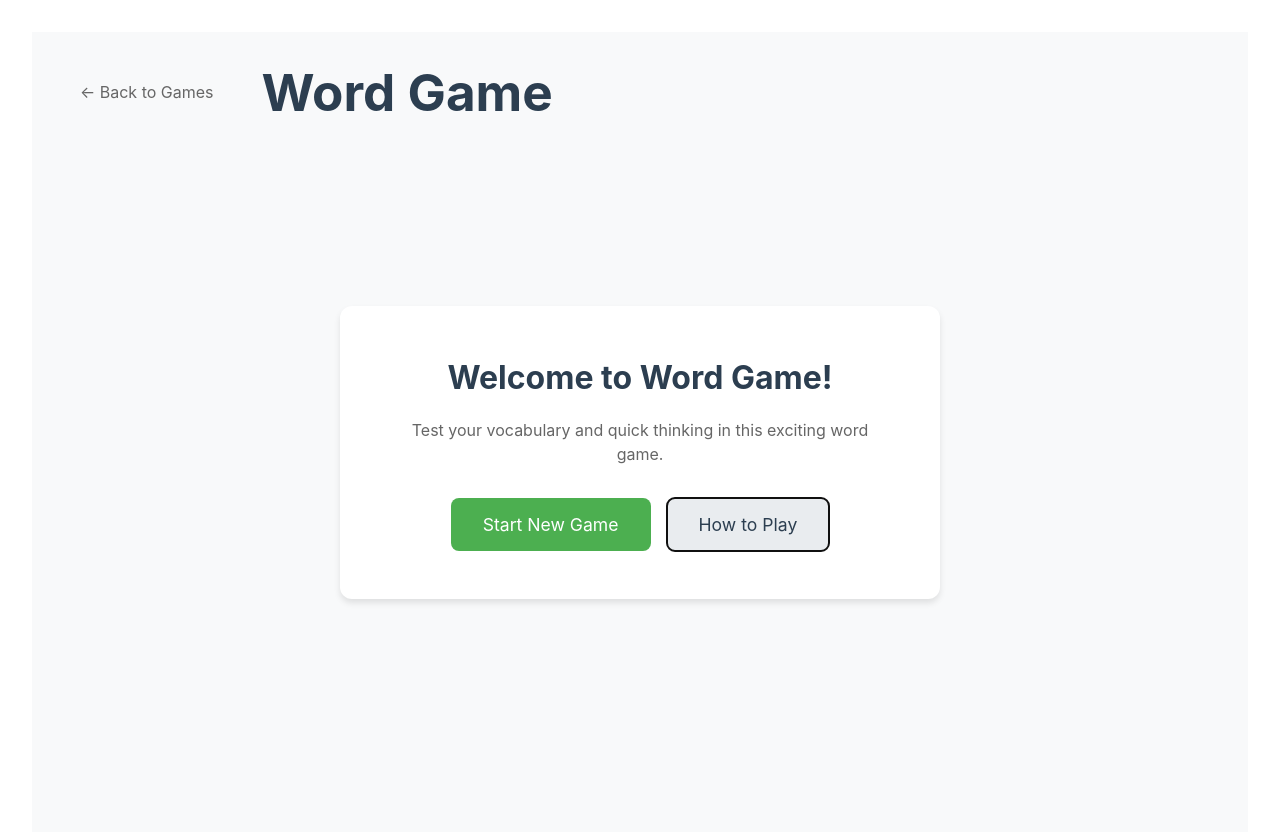
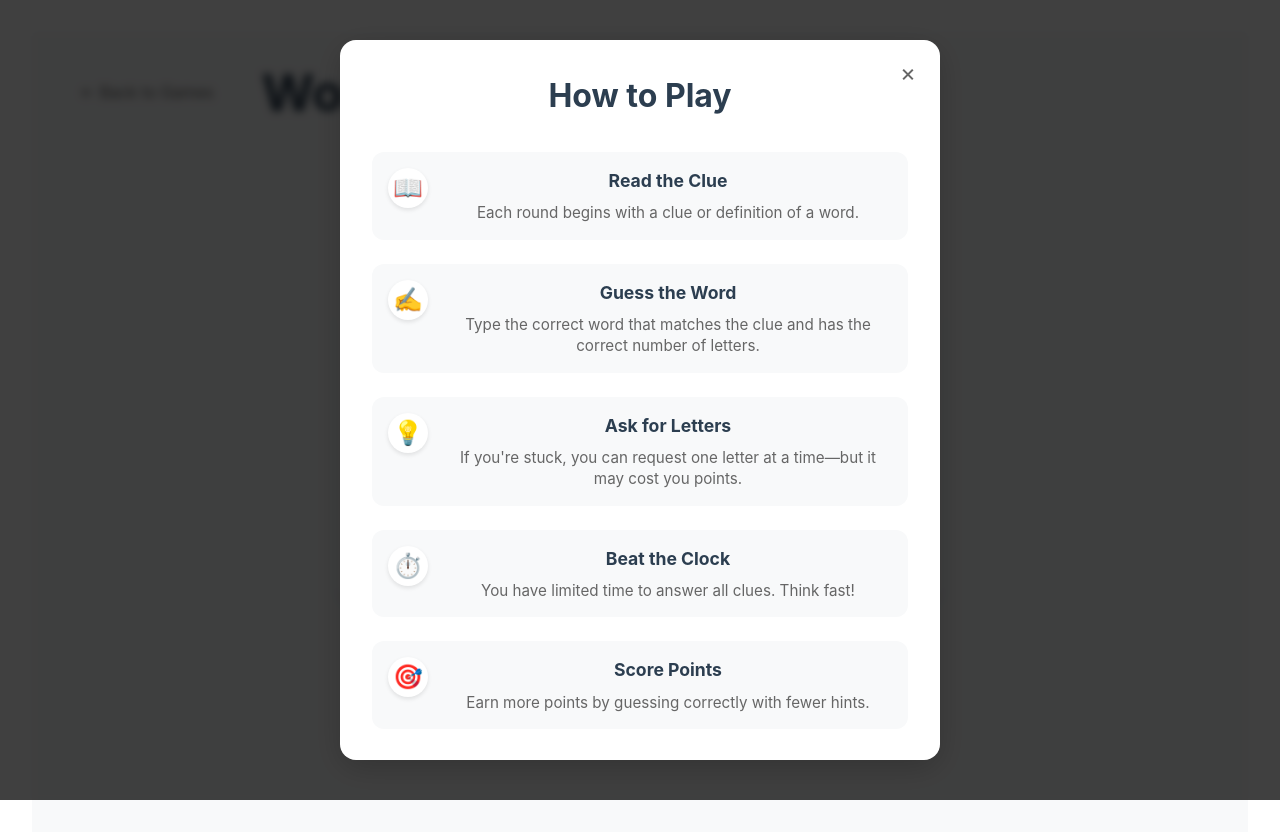
Before and after one commit to ProgSedo/games, a React (Vite) app in the folder frontend/: page /games/word-game in a window 1280 px wide. Both pictures are taken after a click on the button "How to Play". Shown: the top 838 px of the page. Built offline with nearby package versions, Linux system fonts and the light colour scheme.

Commit message:
how to play word Game

```diff
--- a/frontend/src/games/word-game/WordGame.jsx
+++ b/frontend/src/games/word-game/WordGame.jsx
@@ -1,7 +1,11 @@
+import { useState } from 'react';
 import { Link } from 'react-router-dom';
 import styles from './WordGame.module.css';
+import RulesModal from './components/RulesModal';
 
 export default function WordGame() {
+  const [showRules, setShowRules] = useState(false);
+
   return (
     <div className={styles.container}>
       <header className={styles.header}>
@@ -20,12 +24,17 @@ export default function WordGame() {
             <button className={styles.playButton}>
               Start New Game
             </button>
-            <button className={styles.rulesButton}>
+            <button
+              className={styles.rulesButton}
+              onClick={() => setShowRules(true)}
+            >
               How to Play
             </button>
           </div>
         </div>
       </div>
+
+      {showRules && <RulesModal onClose={() => setShowRules(false)} />}
     </div>
   );
 }
--- /dev/null
+++ b/frontend/src/games/word-game/components/RulesModal.jsx
@@ -0,0 +1,60 @@
+import styles from './RulesModal.module.css';
+
+export default function RulesModal({ onClose }) {
+  return (
+    <div className={styles.modalOverlay} onClick={onClose}>
+      <div className={styles.modalContent} onClick={e => e.stopPropagation()}>
+        <button className={styles.closeButton} onClick={onClose}>×</button>
+
+        <h2>How to Play</h2>
+
+        <div className={styles.rulesContainer}>
+          <div className={styles.ruleItem}>
+            <div className={styles.ruleIcon}>📖</div>
+            <div className={styles.ruleText}>
+              <h3>Read the Clue</h3>
+              <p>Each round begins with a clue or definition of a word.</p>
+            </div>
+          </div>
+
+          <div className={styles.ruleItem}>
+            <div className={styles.ruleIcon}>✍️</div>
+            <div className={styles.ruleText}>
+              <h3>Guess the Word</h3>
+              <p>Type the correct word that matches the clue and has the correct number of letters.</p>
+            </div>
+          </div>
+
+          <div className={styles.ruleItem}>
+            <div className={styles.ruleIcon}>💡</div>
+            <div className={styles.ruleText}>
+              <h3>Ask for Letters</h3>
+              <p>If you're stuck, you can request one letter at a time—but it may cost you points.</p>
+            </div>
+          </div>
+
+          <div className={styles.ruleItem}>
+            <div className={styles.ruleIcon}>⏱️</div>
+            <div className={styles.ruleText}>
+              <h3>Beat the Clock</h3>
+              <p>You have limited time to answer all clues. Think fast!</p>
+            </div>
+          </div>
+
+          <div className={styles.ruleItem}>
+            <div className={styles.ruleIcon}>🎯</div>
+            <div className={styles.ruleText}>
+              <h3>Score Points</h3>
+              <p>Earn more points by guessing correctly with fewer hints.</p>
+            </div>
+          </div>
+        </div>
+
+        <div className={styles.footer}>
+          <p className={styles.readyText}>Ready to test your vocabulary? Let's play!</p>
+          <button className={styles.startButton} onClick={onClose}>Got it!</button>
+        </div>
+      </div>
+    </div>
+  );
+}
--- /dev/null
+++ b/frontend/src/games/word-game/components/RulesModal.module.css
@@ -0,0 +1,155 @@
+.modalOverlay {
+  position: fixed;
+  top: 0;
+  left: 0;
+  right: 0;
+  bottom: 0;
+  background-color: rgba(0, 0, 0, 0.75);
+  display: flex;
+  justify-content: center;
+  align-items: center;
+  z-index: 1000;
+  backdrop-filter: blur(4px);
+}
+
+.modalContent {
+  background: white;
+  border-radius: 16px;
+  padding: 2rem;
+  max-width: 600px;
+  width: 90%;
+  max-height: 90vh;
+  overflow-y: auto;
+  position: relative;
+  box-shadow: 0 8px 32px rgba(0, 0, 0, 0.2);
+}
+
+.closeButton {
+  position: absolute;
+  top: 1rem;
+  right: 1rem;
+  background: none;
+  border: none;
+  font-size: 1.5rem;
+  color: #666;
+  cursor: pointer;
+  width: 32px;
+  height: 32px;
+  border-radius: 16px;
+  display: flex;
+  align-items: center;
+  justify-content: center;
+  transition: background-color 0.2s;
+}
+
+.closeButton:hover {
+  background-color: #f0f0f0;
+}
+
+.modalContent h2 {
+  text-align: center;
+  color: #2c3e50;
+  margin-bottom: 2rem;
+  font-size: 2rem;
+}
+
+.rulesContainer {
+  display: flex;
+  flex-direction: column;
+  gap: 1.5rem;
+}
+
+.ruleItem {
+  display: flex;
+  gap: 1rem;
+  align-items: flex-start;
+  padding: 1rem;
+  border-radius: 12px;
+  background-color: #f8f9fa;
+  transition: transform 0.2s;
+}
+
+.ruleItem:hover {
+  transform: translateX(8px);
+}
+
+.ruleIcon {
+  font-size: 1.5rem;
+  min-width: 40px;
+  height: 40px;
+  background: white;
+  border-radius: 20px;
+  display: flex;
+  align-items: center;
+  justify-content: center;
+  box-shadow: 0 2px 4px rgba(0, 0, 0, 0.1);
+}
+
+.ruleText {
+  flex: 1;
+}
+
+.ruleText h3 {
+  color: #2c3e50;
+  margin: 0 0 0.5rem;
+  font-size: 1.1rem;
+}
+
+.ruleText p {
+  color: #666;
+  margin: 0;
+  line-height: 1.4;
+  font-size: 0.95rem;
+}
+
+.footer {
+  margin-top: 2rem;
+  text-align: center;
+}
+
+.readyText {
+  color: #2c3e50;
+  font-weight: 500;
+  margin-bottom: 1rem;
+}
+
+.startButton {
+  background: #4CAF50;
+  color: white;
+  border: none;
+  padding: 0.75rem 2rem;
+  border-radius: 8px;
+  font-size: 1rem;
+  font-weight: 500;
+  cursor: pointer;
+  transition: transform 0.2s, box-shadow 0.2s;
+}
+
+.startButton:hover {
+  transform: translateY(-2px);
+  box-shadow: 0 4px 8px rgba(76, 175, 80, 0.3);
+}
+
+@media (max-width: 480px) {
+  .modalContent {
+    padding: 1.5rem;
+  }
+
+  .ruleItem {
+    padding: 0.75rem;
+  }
+
+  .ruleIcon {
+    font-size: 1.25rem;
+    min-width: 32px;
+    height: 32px;
+  }
+
+  .ruleText h3 {
+    font-size: 1rem;
+  }
+
+  .ruleText p {
+    font-size: 0.9rem;
+  }
+}
```
